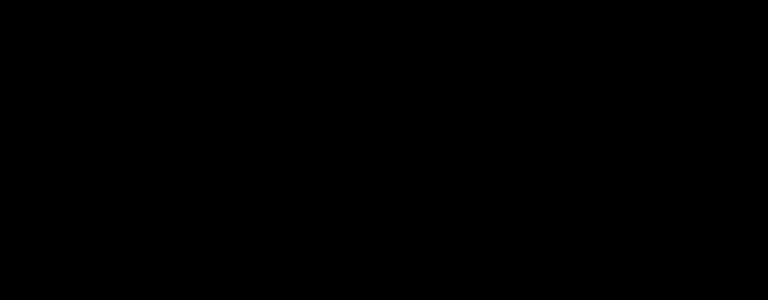
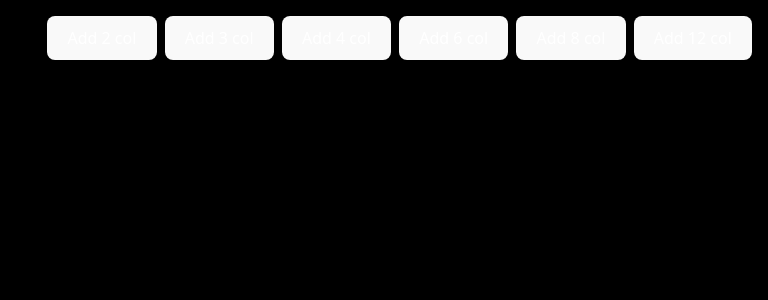
Before and after one commit to humbertoragazzini/drag-drop-layout, a React (Vite) app: page / in a window 1280 px wide. Shown: the top 300 px of the page, without its empty margins (512-1280 px from the left). Built offline with nearby package versions, Linux system fonts and the light colour scheme.

Commit message:
added build grid

```diff
--- a/src/App.tsx
+++ b/src/App.tsx
@@ -1,14 +1,14 @@
 import { useState } from 'react'
 import reactLogo from './assets/react.svg'
-import viteLogo from '/vite.svg'
+import { GridDashboard } from './components/atoms/GridDashboard'
 import './App.css'
 
 function App() {
 
   return (
     <>
-      <div className='h-screen w-screen bg-black'>
-
+      <div className='h-screen w-screen bg-black p-4 overflow-auto'>
+        <GridDashboard />
       </div>
     </>
   )
--- /dev/null
+++ b/src/components/atoms/GridDashboard.tsx
@@ -0,0 +1,64 @@
+import { useState } from 'react';
+
+interface GridDashboardProps {
+    className?: string;
+}
+
+interface Box {
+    id: string;
+    color: string;
+    span: number;
+}
+
+const getRandomColor = () => {
+    const letters = '0123456789ABCDEF';
+    let color = '#';
+    for (let i = 0; i < 6; i++) {
+        color += letters[Math.floor(Math.random() * 16)];
+    }
+    return color;
+};
+
+export const GridDashboard = ({ className = '' }: GridDashboardProps) => {
+    const [boxes, setBoxes] = useState<Box[]>([]);
+
+    const addNewBox = (span: number) => {
+        const newBox: Box = {
+            id: crypto.randomUUID(),
+            color: getRandomColor(),
+            span,
+        };
+        setBoxes([...boxes, newBox]);
+    };
+
+    return (
+        <div className={`flex flex-col gap-4 w-full h-full ${className}`}>
+            <div className="flex flex-wrap justify-end gap-2 relative z-10">
+                {[2, 3, 4, 6, 8, 12].map((size) => (
+                    <button
+                        key={size}
+                        onClick={() => addNewBox(size)}
+                        className="px-3 py-1.5 bg-gray-700 hover:bg-gray-600 text-white text-sm rounded-md font-medium transition-colors shadow-sm border border-gray-600"
+                    >
+                        Add {size} col
+                    </button>
+                ))}
+            </div>
+
+            <div className="grid grid-cols-12 gap-4 w-full h-full auto-rows-max content-start">
+                {boxes.map((box, index) => (
+                    <div
+                        key={box.id}
+                        style={{
+                            backgroundColor: box.color,
+                            gridColumn: `span ${box.span} / span ${box.span}`
+                        }}
+                        className="h-32 rounded-lg flex items-center justify-center text-white font-bold shadow-md transition-all hover:scale-[1.02]"
+                    >
+                        {index + 1} ({box.span})
+                    </div>
+                ))}
+            </div>
+        </div>
+    );
+};
```
